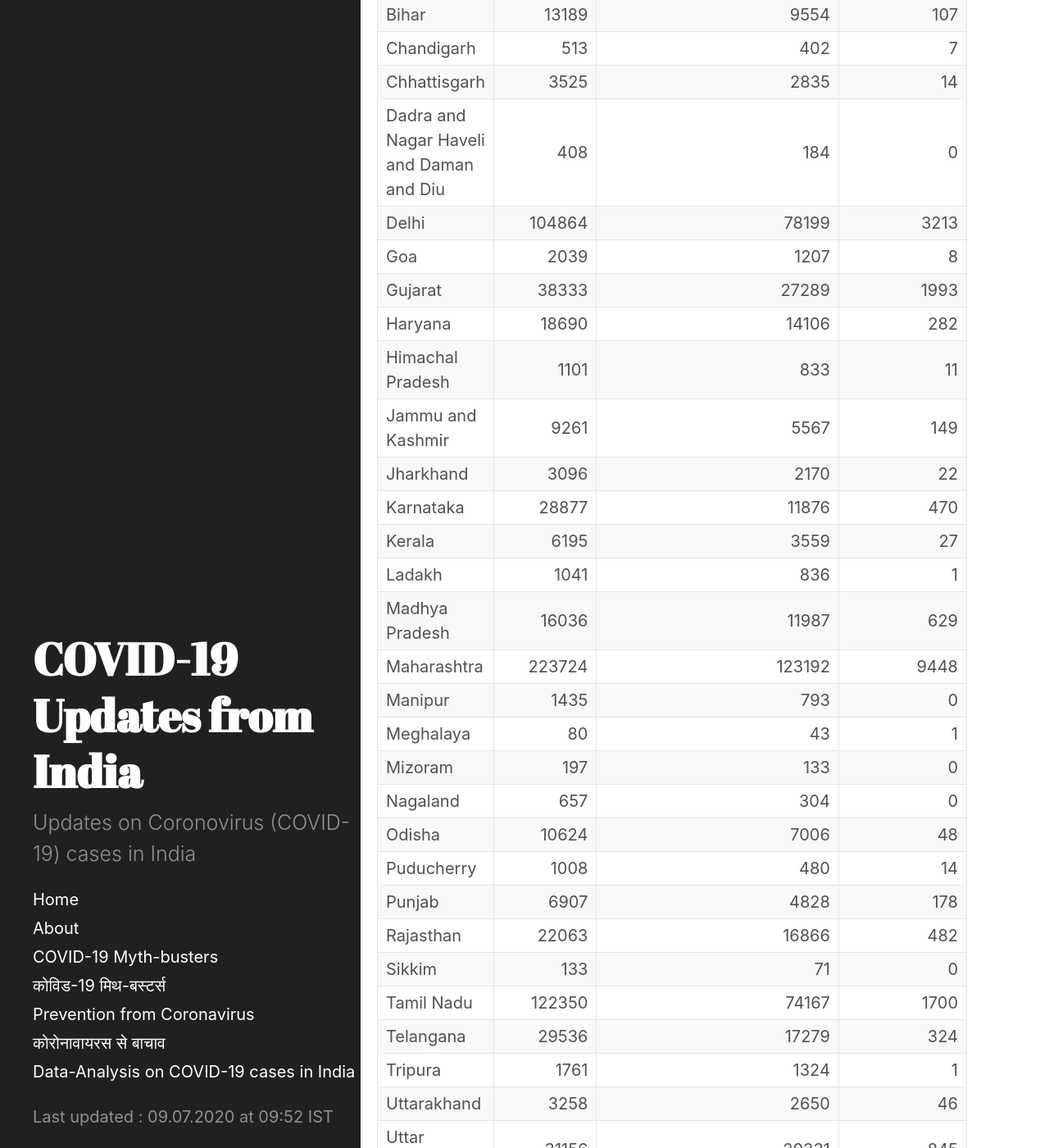
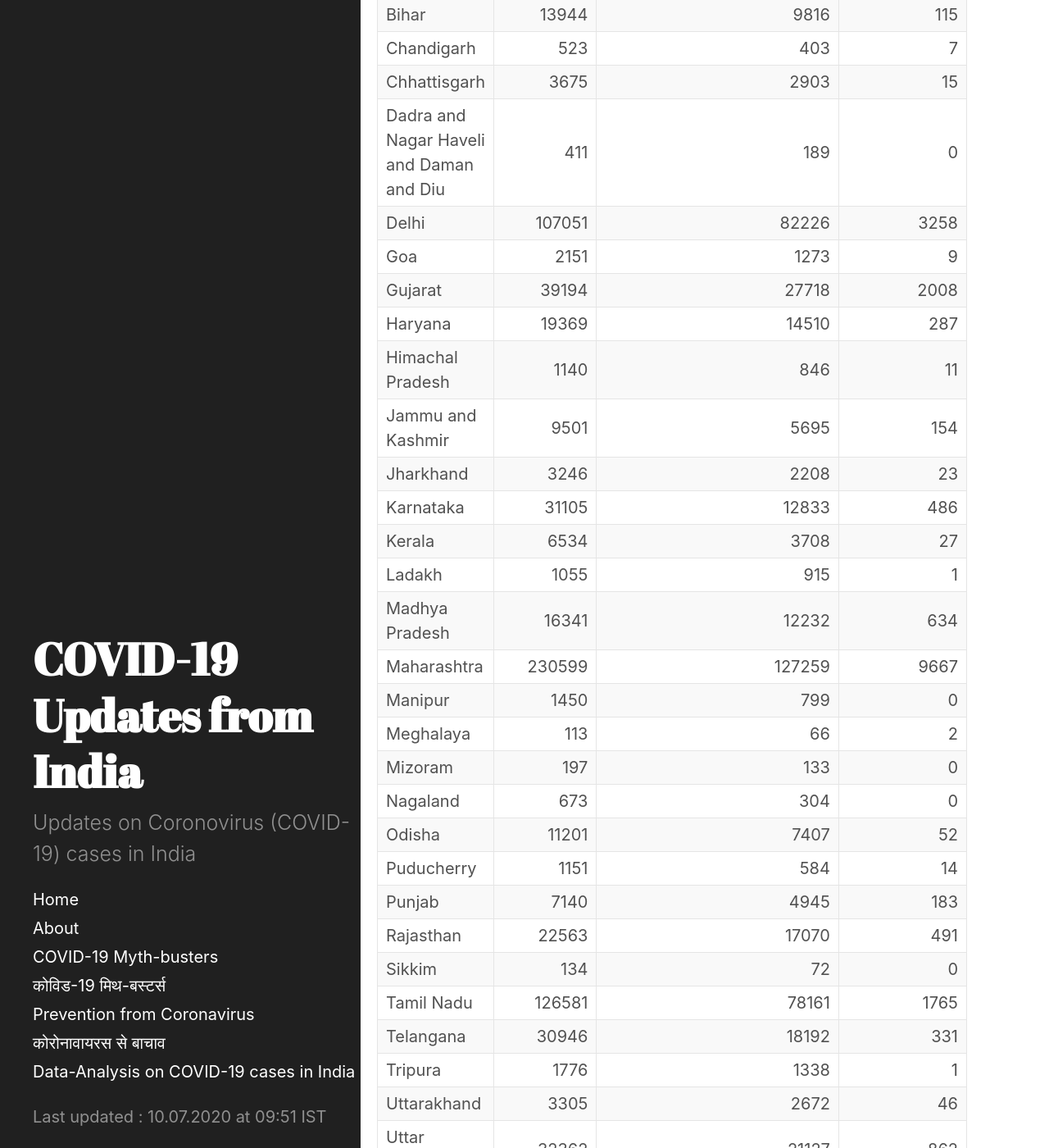
Before and after one commit to bhooraj/covid19updates-india, a Jekyll site: the page built from _posts/2020-07-10-home.md, in a window 1280 px wide and 1400 px high, scrolled down 990 px. Shown: the whole window at 82% size. Built offline with Jekyll 4.4.1, drawn with Linux system fonts in a browser that asks for light colours; some of the changed text lies outside the part shown.

Commit message:
10thJuly Update

```diff
--- a/_data/last_updated.yml
+++ b/_data/last_updated.yml
@@ -1 +1 @@
-- updated_on : 09.07.2020 at 09:52 IST
+- updated_on : 10.07.2020 at 09:51 IST
--- /dev/null
+++ b/_includes/table-20200710-0951.md
@@ -0,0 +1,38 @@
+| Name of State / UT                       |   Total Confirmed cases |   Cured/Discharged/Migrated |   Deaths ( more than 70% cases due to comorbidities ) |
+|:-----------------------------------------|------------------------:|----------------------------:|------------------------------------------------------:|
+| Andaman and Nicobar Islands              |                     151 |                          83 |                                                     0 |
+| Andhra Pradesh                           |                   23814 |                       12154 |                                                   277 |
+| Arunachal Pradesh                        |                     302 |                         120 |                                                     2 |
+| Assam                                    |                   14032 |                        8726 |                                                    22 |
+| Bihar                                    |                   13944 |                        9816 |                                                   115 |
+| Chandigarh                               |                     523 |                         403 |                                                     7 |
+| Chhattisgarh                             |                    3675 |                        2903 |                                                    15 |
+| Dadra and Nagar Haveli and Daman and Diu |                     411 |                         189 |                                                     0 |
+| Delhi                                    |                  107051 |                       82226 |                                                  3258 |
+| Goa                                      |                    2151 |                        1273 |                                                     9 |
+| Gujarat                                  |                   39194 |                       27718 |                                                  2008 |
+| Haryana                                  |                   19369 |                       14510 |                                                   287 |
+| Himachal Pradesh                         |                    1140 |                         846 |                                                    11 |
+| Jammu and Kashmir                        |                    9501 |                        5695 |                                                   154 |
+| Jharkhand                                |                    3246 |                        2208 |                                                    23 |
+| Karnataka                                |                   31105 |                       12833 |                                                   486 |
+| Kerala                                   |                    6534 |                        3708 |                                                    27 |
+| Ladakh                                   |                    1055 |                         915 |                                                     1 |
+| Madhya Pradesh                           |                   16341 |                       12232 |                                                   634 |
+| Maharashtra                              |                  230599 |                      127259 |                                                  9667 |
+| Manipur                                  |                    1450 |                         799 |                                                     0 |
+| Meghalaya                                |                     113 |                          66 |                                                     2 |
+| Mizoram                                  |                     197 |                         133 |                                                     0 |
+| Nagaland                                 |                     673 |                         304 |                                                     0 |
+| Odisha                                   |                   11201 |                        7407 |                                                    52 |
+| Puducherry                               |                    1151 |                         584 |                                                    14 |
+| Punjab                                   |                    7140 |                        4945 |                                                   183 |
+| Rajasthan                                |                   22563 |                       17070 |                                                   491 |
+| Sikkim                                   |                     134 |                          72 |                                                     0 |
+| Tamil Nadu                               |                  126581 |                       78161 |                                                  1765 |
+| Telangana                                |                   30946 |                       18192 |                                                   331 |
+| Tripura                                  |                    1776 |                        1338 |                                                     1 |
+| Uttarakhand                              |                    3305 |                        2672 |                                                    46 |
+| Uttar Pradesh                            |                   32362 |                       21127 |                                                   862 |
+| West Bengal                              |                   25911 |                       16826 |                                                   854 |
+| Cases being reassigned to states         |                    4161 |                           0 |                                                     0 |
--- a/_posts/2020-07-09-home.md
+++ b/_posts/2020-07-10-home.md
@@ -4,7 +4,7 @@
 last_update: true
 ---
 
-#### COVID-19 Cases in India (as on  09	July 2020, 08:00 IST)
+#### COVID-19 Cases in India (as on  10	July 2020, 08:00 IST)
 <div class="alert alert-primary" role="alert">
 <p id = "totalcases" style="font-size: 1.2rem; font-weight: bold;"></p>
 <p id = "totalrecovered" style="font-size: 1.2rem; font-weight: bold;"></p>
@@ -22,7 +22,7 @@
 
 <div class="datatable-begin"></div>
 
-{% include table-20200709-0952.md %}
+{% include table-20200710-0951.md %}
 
 <div class="datatable-end"></div>
 <br>
```
Also changed, not shown: _includes/charts-20200710-0953.html (added, +193 -0 lines), _posts/2020-06-29-Updates.md (renamed from _posts/2020-06-28-Updates.md, +3 -0 lines), _posts/2020-07-10-Latest-updates.md (renamed from _posts/2020-07-09-Latest-updates.md, +4 -4 lines), stats-and-charts.md (+2 -2 lines).
